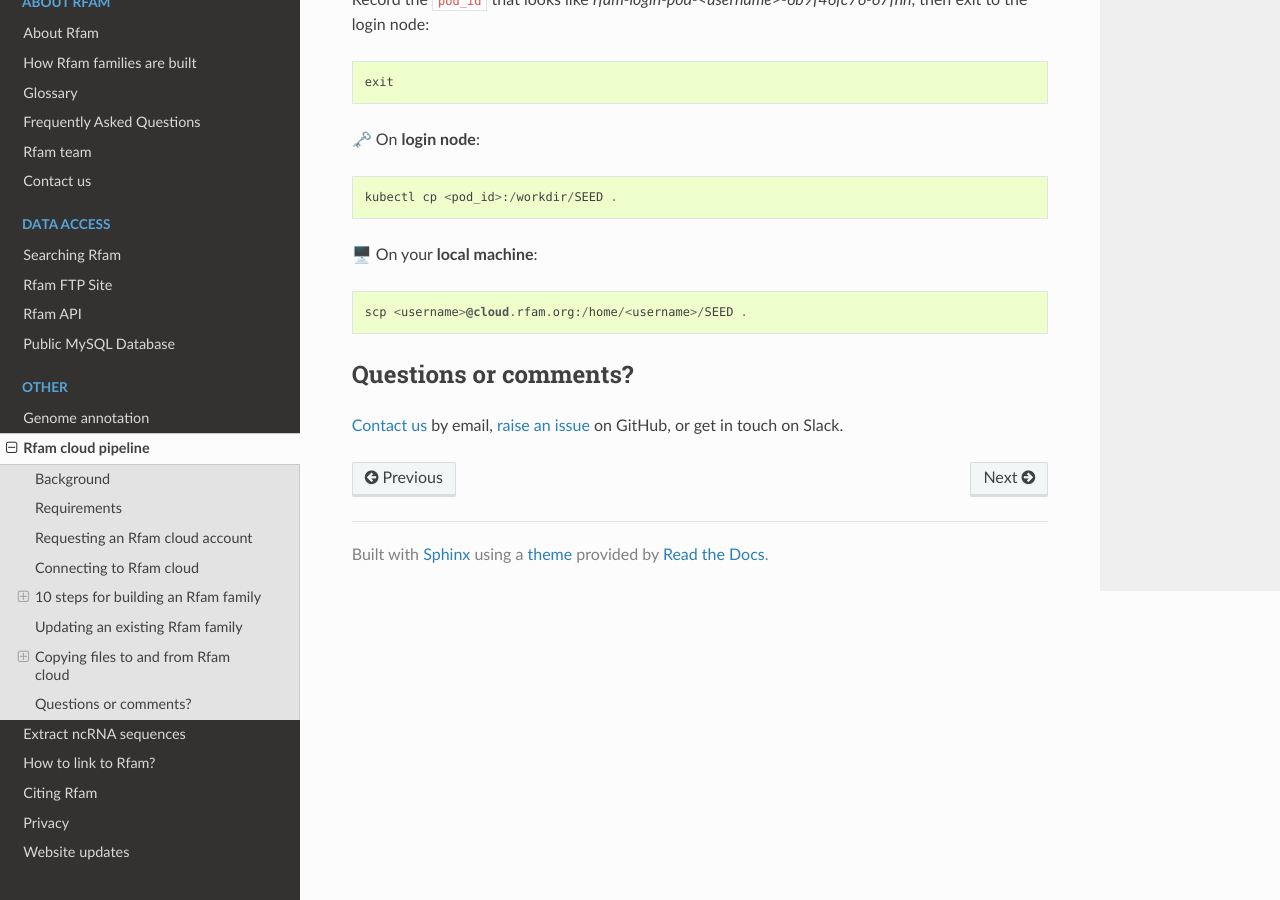
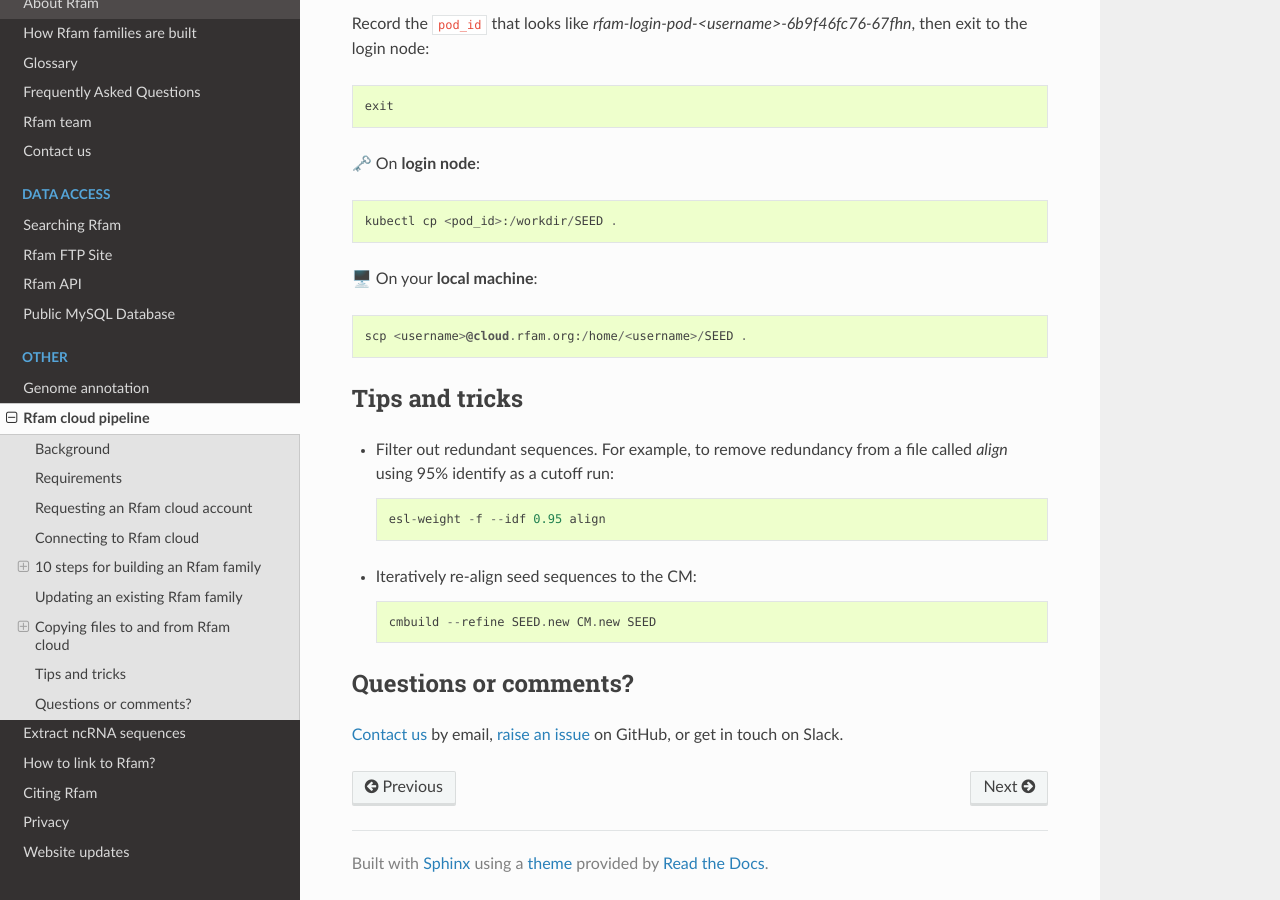
Before and after one commit to Rfam/rfam-docs, a Sphinx documentation site: the page built from docs/source/rfam-cloud.rst, in a window 1280 px wide and 900 px high, scrolled down 8499 px. Built offline with Sphinx 7.4.7 and the Read the Docs theme 2.0.0, drawn with Linux system fonts in a browser that asks for light colours.

Commit message:
Add tips and tricks section

```diff
--- a/docs/source/rfam-cloud.rst
+++ b/docs/source/rfam-cloud.rst
@@ -292,6 +292,17 @@ Record the ``pod_id`` that looks like *rfam-login-pod-<username>-6b9f46fc76-67fh
 
   scp <username>@cloud.rfam.org:/home/<username>/SEED .
 
+Tips and tricks
+---------------
+
+- Filter out redundant sequences. For example, to remove redundancy from a file called `align` using 95% identify as a cutoff run::
+
+    esl-weight -f --idf 0.95 align
+
+- Iteratively re-align seed sequences to the CM::
+
+    cmbuild --refine SEED.new CM.new SEED
+
 Questions or comments?
 ----------------------
 
```
